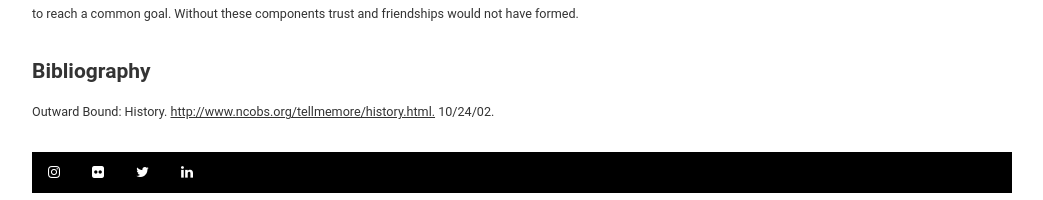
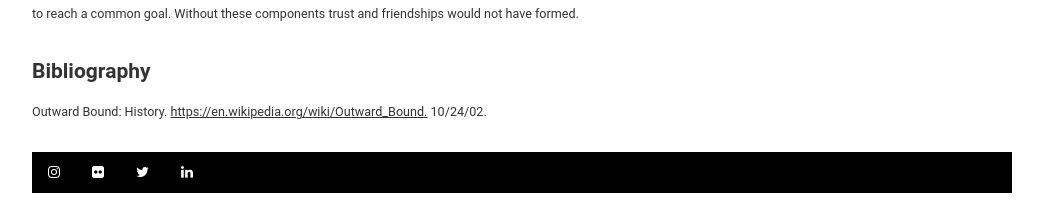
Before and after one commit to dyutibarma/monochrome, a Jekyll site: the page built from _posts/2002-08-01-Independent-Study.md, in a window 1280 px wide and 900 px high, scrolled down 2796 px. Shown: the part 697-897 px from the top of the window, without its empty margins (118-1161 px from the left). Built offline with Jekyll 4.4.1, drawn with Linux system fonts in a browser that asks for light colours; some of the changed lines change nothing that is shown.

Commit message:
Update 2002-08-01-Independent-Study.md

```diff
--- a/_posts/2002-08-01-Independent-Study.md
+++ b/_posts/2002-08-01-Independent-Study.md
@@ -90,4 +90,4 @@
 
 ### Bibliography
 
-Outward Bound: History. <a href="http://www.ncobs.org/tellmemore/history.html">http://www.ncobs.org/tellmemore/history.html.</a> 10/24/02.
+Outward Bound: History. <a href="https://en.wikipedia.org/wiki/Outward_Bound">https://en.wikipedia.org/wiki/Outward_Bound.</a> 10/24/02.
```
